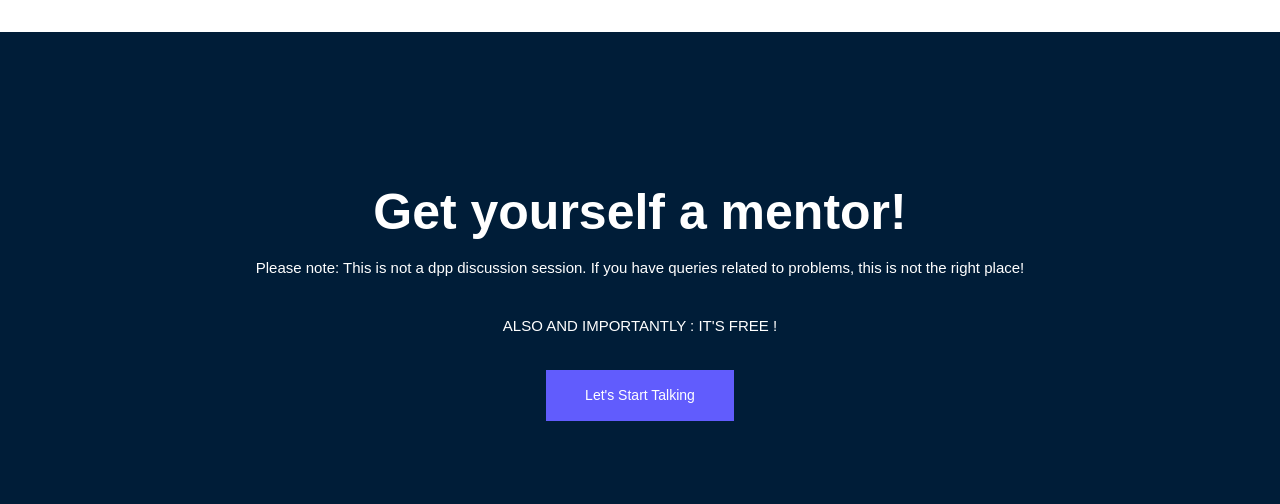
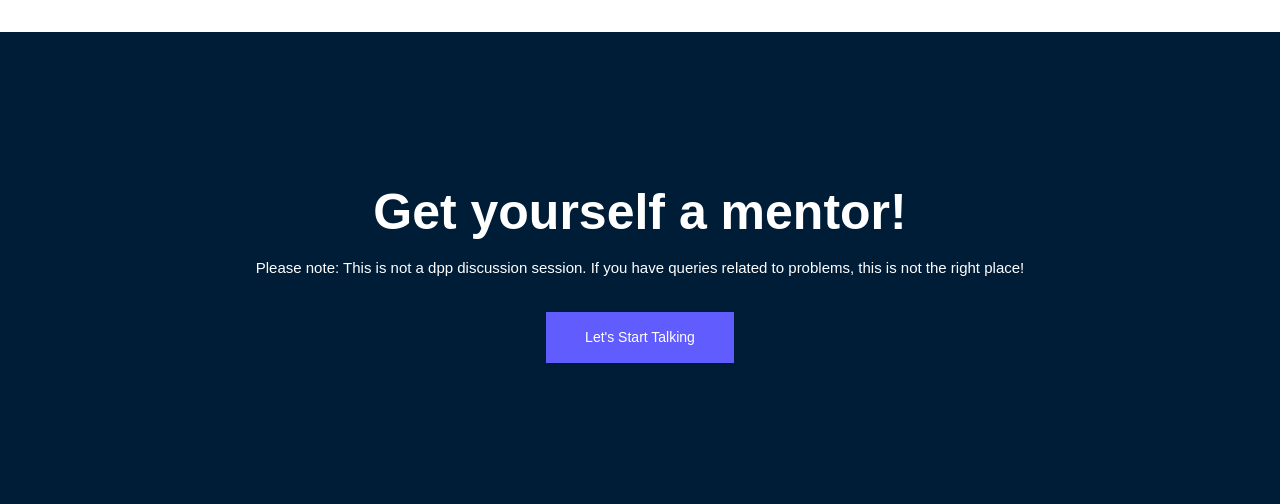
Before and after one commit to vaham-7/Power-up, a plain HTML site: page index.html in a window 1280 px wide. Shown: the part 3026-3530 px from the top of the page. Drawn offline with Linux system fonts and the light colour scheme; files whose address does not match are found by name; a web font is replaced by a local one.

Commit message:
changes in content

```diff
--- a/index.html
+++ b/index.html
@@ -240,7 +240,6 @@
                     <div class="project_text text-center">
                         <h3>Get yourself a mentor!</h3>
                         <p>Please note: This is not a dpp discussion session. If you have queries related to problems, this is not the right place!</p>
-                        <p>ALSO AND IMPORTANTLY : IT'S FREE !</p>
                         <a class="boxed-btn3" href="https://forms.gle/Prc9uD9uHnBSrJi67" target="_blank">Let's Start Talking</a>
                     </div>
                 </div>
```
